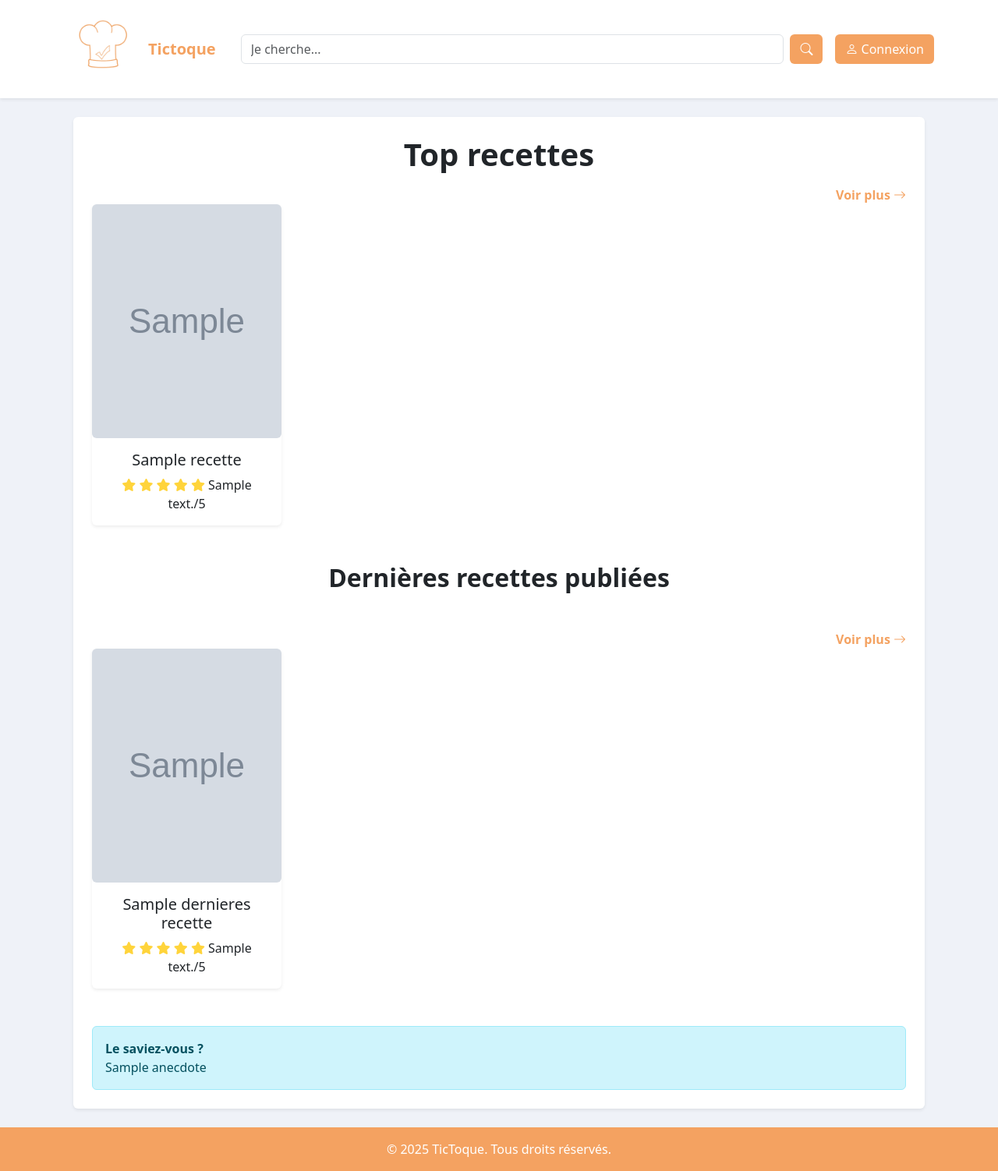
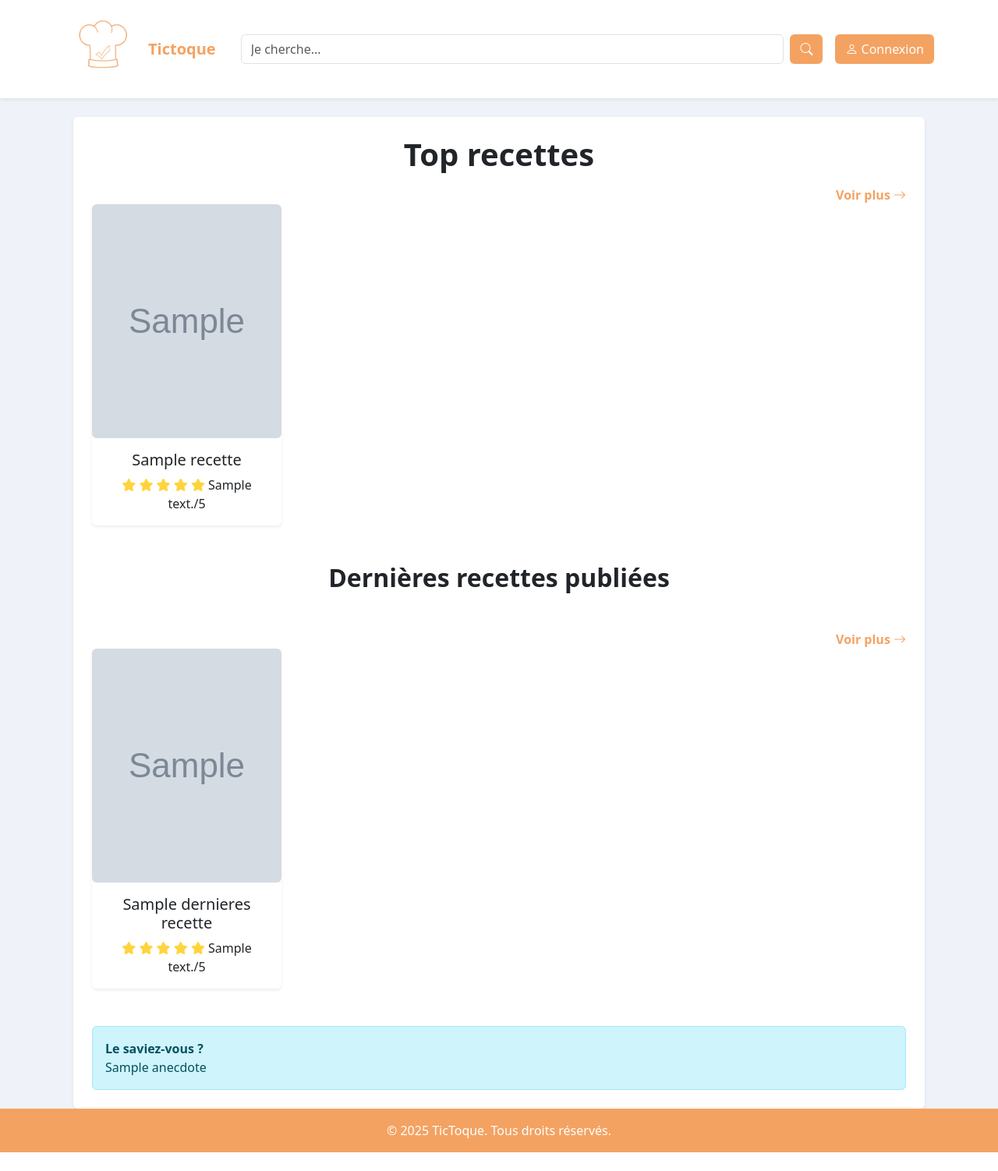
Before and after one commit to FBEN19/Tictoque, a Symfony app: template templates/index.html.twig in a window 1280 px wide. Shown: the whole page at 78% size. After the commit the page ends 1478 px from the top, so only its background shows below. Run offline with Twig, Linux system fonts and the light colour scheme; the template is opened without the code that fills it: most values are stand-ins (such as "Sample title", 1, 10 or a date in 2020); grey boxes marked "Sample" are stand-in pictures; some libraries are stand-ins or nearby versions.

Commit message:
modification de l'api anecdote et du footer du site

```diff
--- a/public/css/style.css
+++ b/public/css/style.css
@@ -9,6 +9,13 @@
 }
 body{
     background-color:rgb(239, 242, 248) ;
+    display:flex;
+    flex-direction: column;
+    min-height: 100vh;
+}
+
+.content {
+    flex:1;
 }
 
 .sidebar {
--- a/src/Controller/RecetteController.php
+++ b/src/Controller/RecetteController.php
@@ -58,7 +58,7 @@ class RecetteController extends AbstractController
     }
 
     #[Route('/ajouter-recette', name: 'ajouter_recette')]
-    public function ajouter(Request $request, EntityManagerInterface $em, SluggerInterface $slugger, AnecdoteService $anecdoteService): Response
+    public function ajouter(Request $request, EntityManagerInterface $em, SluggerInterface $slugger): Response
     {
         $recette = new Recette();
         $form = $this->createForm(RecetteType::class, $recette);
--- a/templates/base.html.twig
+++ b/templates/base.html.twig
@@ -59,11 +59,11 @@
         </div>
     </nav>
 
-    <main class="container mt-4">
+    <main class="content container">
         {% block content %}{% endblock %}
     </main>
 
-    <footer class=" text-center py-3 mt-4" style="background-color : #F4A261; color:white;">
+    <footer class="text-center py-3 mt-auto" style="background-color : #F4A261; color:white;">
         <p class="mb-0">&copy; {{ "now"|date("Y") }} TicToque. Tous droits réservés.</p>
     </footer>
 
--- a/templates/connexion.html.twig
+++ b/templates/connexion.html.twig
@@ -47,6 +47,5 @@
             </a>
         </div>
     </div>
-    <br><br><br>
 </div>
 {% endblock %}
--- a/templates/index.html.twig
+++ b/templates/index.html.twig
@@ -73,10 +73,10 @@
             {% endfor %}
         </div>
 
-        {# Encadré anecdote en bas de page #}
         <div class="alert alert-info mt-5 mb-0">
             <strong>Le saviez-vous ?</strong><br>
             {{ anecdote }}
+        </div>
                     </div>
                 </div>
             </div>
--- a/templates/inscription.html.twig
+++ b/templates/inscription.html.twig
@@ -42,9 +42,6 @@
             </a>
         </div>
     </div>
-    <br>
-    <br>
-    <br>
 
 </div>
 {% endblock %}
```
Also changed, not shown: src/Service/AnecdoteService.php (+20 -2 lines), templates/admin/modifier-utilisateur.html.twig (+0 -9 lines).
